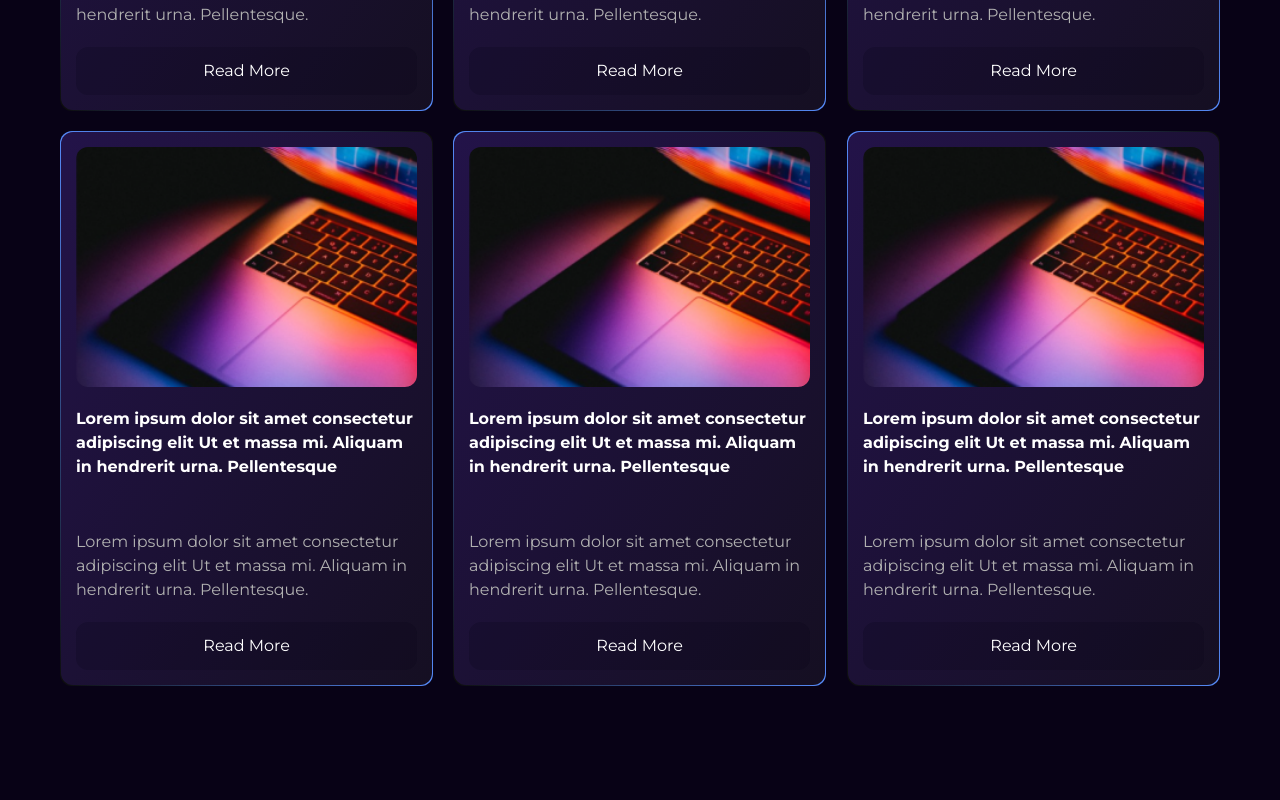
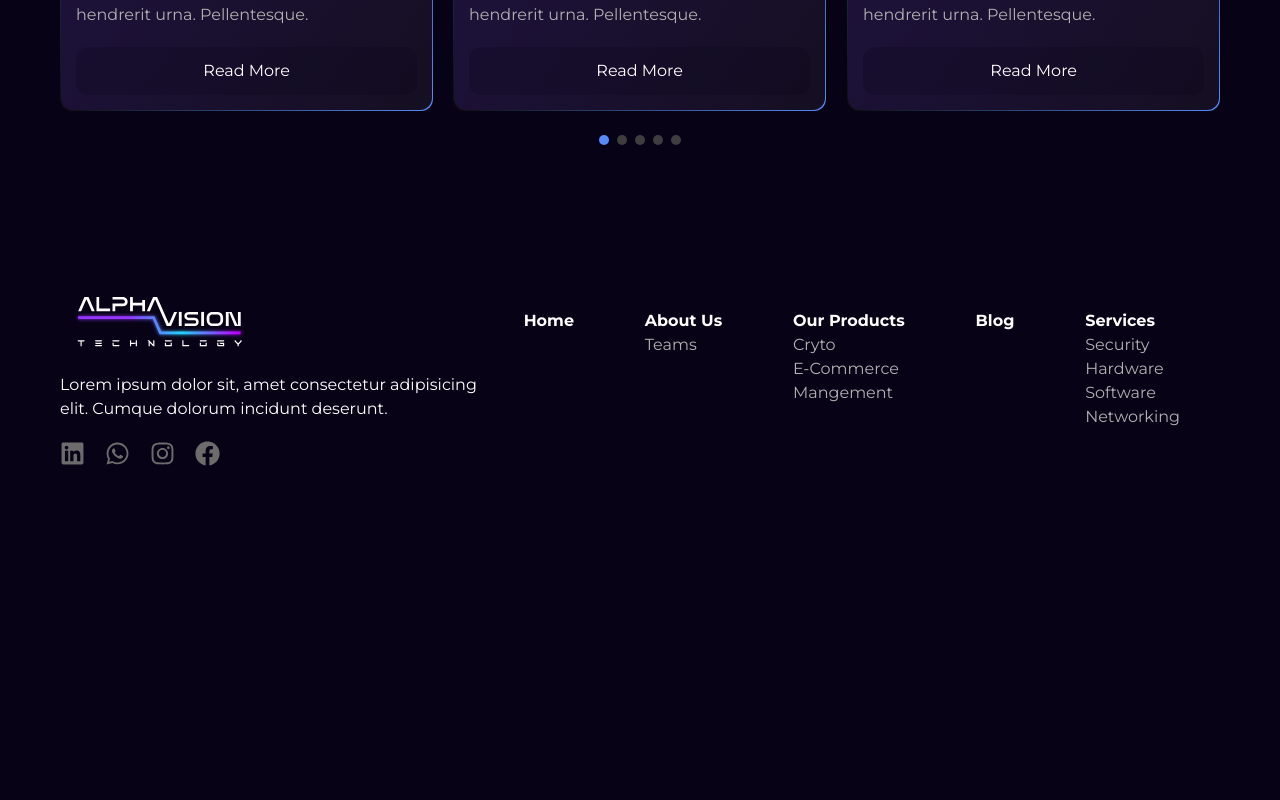
Before and after one commit to ismailjaved-dev/Alpha-Vision-Final, a Next.js app: page /blog in a window 1280 px wide. Shown: the part 1840-2640 px from the top of the page. After the commit the page ends 2338 px from the top, so only its background shows below. Built offline with nearby package versions, Linux system fonts and the light colour scheme.

Commit message:
Final Changes

```diff
--- a/components/forms/contact-form.tsx
+++ b/components/forms/contact-form.tsx
@@ -49,8 +49,8 @@ export default function ContactForm() {
   }
 
   return (
-    <Form {...form}>
-      <form onSubmit={form.handleSubmit(onSubmit)} className="grid grid-cols-2 gap-4">
+    <Form {...form} >
+      <form onSubmit={form.handleSubmit(onSubmit)} className="grid grid-cols-2 gap-4" id="contact-us">
         <FormField
           control={form.control}
           name="name"
--- a/components/sections/blog.tsx
+++ b/components/sections/blog.tsx
@@ -1,6 +1,6 @@
 "use client";
 import Image from "next/image";
-import React,{useEffect} from "react";
+import React,{useState, useEffect} from "react";
 import { Button } from "../ui/button";
 import { usePathname } from "next/navigation";
 import {
@@ -20,6 +20,10 @@ import 'aos/dist/aos.css';
 
 const Blog = () => {
   const pathname = usePathname();
+
+  const [currentPage, setCurrentPage] = useState(1);
+  const [itemsPerPage, setItemsPerPage] = useState(6);
+  const [searchTerm, setSearchTerm] = useState("");
 
   const data = [
     {
@@ -85,9 +89,165 @@ const Blog = () => {
         image: "/blog.png",
       link: "/",
     },
+    {
+      title:
+        "Lorem ipsum dolor sit amet consectetur adipiscing elit Ut et massa mi. Aliquam in hendrerit urna. Pellentesque",
+        desc: "Lorem ipsum dolor sit amet consectetur adipiscing elit Ut et massa mi. Aliquam in hendrerit urna. Pellentesque.",
+        image: "/blog.png",
+        link: "/",
+      },
+      {
+        title:
+        "Lorem ipsum dolor sit amet consectetur adipiscing elit Ut et massa mi. Aliquam in hendrerit urna. Pellentesque",
+        desc: "Lorem ipsum dolor sit amet consectetur adipiscing elit Ut et massa mi. Aliquam in hendrerit urna. Pellentesque.",
+        image: "/blog.png",
+        link: "/",
+      },
+      {
+        title:
+        "Lorem ipsum dolor sit amet consectetur adipiscing elit Ut et massa mi. Aliquam in hendrerit urna. Pellentesque",
+        desc: "Lorem ipsum dolor sit amet consectetur adipiscing elit Ut et massa mi. Aliquam in hendrerit urna. Pellentesque.",
+        image: "/blog.png",
+        link: "/",
+      },
+      {
+        title:
+        "Lorem ipsum dolor sit amet consectetur adipiscing elit Ut et massa mi. Aliquam in hendrerit urna. Pellentesque",
+        desc: "Lorem ipsum dolor sit amet consectetur adipiscing elit Ut et massa mi. Aliquam in hendrerit urna. Pellentesque.",
+        image: "/blog.png",
+        link: "/",
+      },
+      {
+        title:
+        "Lorem ipsum dolor sit amet consectetur adipiscing elit Ut et massa mi. Aliquam in hendrerit urna. Pellentesque",
+        desc: "Lorem ipsum dolor sit amet consectetur adipiscing elit Ut et massa mi. Aliquam in hendrerit urna. Pellentesque.",
+        image: "/blog.png",
+        link: "/",
+      },
+    {
+      title:
+      "Lorem ipsum dolor sit amet consectetur adipiscing elit Ut et massa mi. Aliquam in hendrerit urna. Pellentesque",
+      desc: "Lorem ipsum dolor sit amet consectetur adipiscing elit Ut et massa mi. Aliquam in hendrerit urna. Pellentesque.",
+      image: "/blog.png",
+      link: "/",
+    },
+    {
+      title:
+      "Lorem ipsum dolor sit amet consectetur adipiscing elit Ut et massa mi. Aliquam in hendrerit urna. Pellentesque",
+      desc: "Lorem ipsum dolor sit amet consectetur adipiscing elit Ut et massa mi. Aliquam in hendrerit urna. Pellentesque.",
+      image: "/blog.png",
+      link: "/",
+    },
+    {
+      title:
+      "Lorem ipsum dolor sit amet consectetur adipiscing elit Ut et massa mi. Aliquam in hendrerit urna. Pellentesque",
+      desc: "Lorem ipsum dolor sit amet consectetur adipiscing elit Ut et massa mi. Aliquam in hendrerit urna. Pellentesque.",
+      image: "/blog.png",
+      link: "/",
+    },
+    {
+      title:
+        "Lorem ipsum dolor sit amet consectetur adipiscing elit Ut et massa mi. Aliquam in hendrerit urna. Pellentesque",
+        desc: "Lorem ipsum dolor sit amet consectetur adipiscing elit Ut et massa mi. Aliquam in hendrerit urna. Pellentesque.",
+        image: "/blog.png",
+      link: "/",
+    },
+    {
+      title:
+        "Lorem ipsum dolor sit amet consectetur adipiscing elit Ut et massa mi. Aliquam in hendrerit urna. Pellentesque",
+        desc: "Lorem ipsum dolor sit amet consectetur adipiscing elit Ut et massa mi. Aliquam in hendrerit urna. Pellentesque.",
+        image: "/blog.png",
+        link: "/",
+      },
+      {
+        title:
+        "Lorem ipsum dolor sit amet consectetur adipiscing elit Ut et massa mi. Aliquam in hendrerit urna. Pellentesque",
+        desc: "Lorem ipsum dolor sit amet consectetur adipiscing elit Ut et massa mi. Aliquam in hendrerit urna. Pellentesque.",
+        image: "/blog.png",
+        link: "/",
+      },
+      {
+        title:
+        "Lorem ipsum dolor sit amet consectetur adipiscing elit Ut et massa mi. Aliquam in hendrerit urna. Pellentesque",
+        desc: "Lorem ipsum dolor sit amet consectetur adipiscing elit Ut et massa mi. Aliquam in hendrerit urna. Pellentesque.",
+        image: "/blog.png",
+        link: "/",
+      },
+      {
+        title:
+        "Lorem ipsum dolor sit amet consectetur adipiscing elit Ut et massa mi. Aliquam in hendrerit urna. Pellentesque",
+        desc: "Lorem ipsum dolor sit amet consectetur adipiscing elit Ut et massa mi. Aliquam in hendrerit urna. Pellentesque.",
+        image: "/blog.png",
+        link: "/",
+      },
+      {
+        title:
+        "Lorem ipsum dolor sit amet consectetur adipiscing elit Ut et massa mi. Aliquam in hendrerit urna. Pellentesque",
+        desc: "Lorem ipsum dolor sit amet consectetur adipiscing elit Ut et massa mi. Aliquam in hendrerit urna. Pellentesque.",
+        image: "/blog.png",
+        link: "/",
+      },
+    {
+      title:
+      "Lorem ipsum dolor sit amet consectetur adipiscing elit Ut et massa mi. Aliquam in hendrerit urna. Pellentesque",
+      desc: "Lorem ipsum dolor sit amet consectetur adipiscing elit Ut et massa mi. Aliquam in hendrerit urna. Pellentesque.",
+      image: "/blog.png",
+      link: "/",
+    },
+    {
+      title:
+      "Lorem ipsum dolor sit amet consectetur adipiscing elit Ut et massa mi. Aliquam in hendrerit urna. Pellentesque",
+      desc: "Lorem ipsum dolor sit amet consectetur adipiscing elit Ut et massa mi. Aliquam in hendrerit urna. Pellentesque.",
+      image: "/blog.png",
+      link: "/",
+    },
+    {
+      title:
+      "Lorem ipsum dolor sit amet consectetur adipiscing elit Ut et massa mi. Aliquam in hendrerit urna. Pellentesque",
+      desc: "Lorem ipsum dolor sit amet consectetur adipiscing elit Ut et massa mi. Aliquam in hendrerit urna. Pellentesque.",
+      image: "/blog.png",
+      link: "/",
+    },
+    {
+      title:
+        "Lorem ipsum dolor sit amet consectetur adipiscing elit Ut et massa mi. Aliquam in hendrerit urna. Pellentesque",
+        desc: "Lorem ipsum dolor sit amet consectetur adipiscing elit Ut et massa mi. Aliquam in hendrerit urna. Pellentesque.",
+        image: "/blog.png",
+      link: "/",
+    },
   ];
 
+  const indexOfLastItem = currentPage * itemsPerPage;
+  const indexOfFirstItem = indexOfLastItem - itemsPerPage;
+
   const mapData = pathname == "/" ? data.slice(0, 3) : data;
+
+
+  const currentItems = mapData.slice(indexOfFirstItem, indexOfLastItem);
+  const totalPages = searchTerm == "" ? Math.ceil(mapData.length / itemsPerPage) :
+    Math.ceil(mapData.length / itemsPerPage);
+
+  const handlePageChange = (newPage: number) => {
+    setCurrentPage(newPage);
+  };
+
+
+  const renderPageNumbers = () => {
+    const pageNumbers = [];
+    for (let i = 1; i <= totalPages; i++) {
+      pageNumbers.push(
+        <button
+          key={i}
+          onClick={() => handlePageChange(i)}
+          // className={currentPage === i ? "btn btn-primary" : "btn btn-seconaday"}
+          className={`block w-[10px] h-[10px] rounded-full ${ currentPage == i ? "bg-primary" : "bg-[#3E3E3E]"}`}
+          >
+
+        </button>
+      );
+    }
+    return pageNumbers;
+  };
 
 
   useEffect(() => {
@@ -134,7 +294,7 @@ const Blog = () => {
 
 
       <div className="grid grid-cols-1 lg:grid-cols-3 gap-5 mt-12">
-        {mapData.map((item, index) => (
+        {currentItems.map((item, index) => (
           <div
             className="p-4 flex flex-col gap-5 w-full h-full relative bg-gradient-to-br from-[#568BFA] via-[#0D0D0D] to-[#568BFA] z-10 rounded-xl before:bg-gradient-to-br before:from-[#231349] before:to-[#150F22] before:rounded-xl before:content-[''] before:absolute before:top-[1px] before:left-[1px] before:w-[calc(100%-2px)] before:h-[calc(100%-2px)] before:-z-10"
             key={index} data-aos="flip-right"
@@ -173,6 +333,14 @@ const Blog = () => {
       </div>
 
 
+       {
+        pathname == '/blog' &&
+        <div className="flex justify-center gap-2 my-6">
+          {renderPageNumbers()}
+       </div>
+       }
+
+
       {pathname == "/" && (
         <div className="flex justify-center my-[5rem]">
           <Link href={'/blog'}>
--- a/components/sections/footer.tsx
+++ b/components/sections/footer.tsx
@@ -1,6 +1,7 @@
 import Image from 'next/image'
 import React from 'react'
-import { InstagramIcon, FacebookIcon, LinkedinIcon } from 'lucide-react'
+import { FaWhatsapp } from "react-icons/fa6";
+import { FaLinkedin,FaFacebook, FaInstagram } from "react-icons/fa";
 
 const Footer = () => {
 
@@ -34,10 +35,11 @@ const Footer = () => {
       <div className=''>
         <Image src={'/logo.svg'} width={200} height={100} priority unoptimized alt='' />
         <p className='my-5'>Lorem ipsum dolor sit, amet consectetur adipisicing elit. Cumque dolorum incidunt deserunt.</p>
-        <div className='flex gap-5 text-gray'>
-          <InstagramIcon className='cursor-pointer' />
-          <FacebookIcon className='cursor-pointer' />
-          <LinkedinIcon className='cursor-pointer' />
+        <div className='flex gap-5'>
+        <FaLinkedin size={25} className='cursor-pointer transition text-[#6C6C6C] hover:text-[#fff]' />
+      <FaWhatsapp size={25} className=' cursor-pointer transition text-[#6C6C6C] hover:text-[#fff]'/>
+      <FaInstagram size={25} className='cursor-pointer transition text-[#6C6C6C] hover:text-[#fff]' />
+      <FaFacebook size={25} className='cursor-pointer transition text-[#6C6C6C] hover:text-[#fff]' />
         </div>
       </div>
       <div className='flex flex-col sm:flex-row justify-between gap-5 w-full lg:mt-3'>
--- a/components/sections/servicesContent.tsx
+++ b/components/sections/servicesContent.tsx
@@ -81,7 +81,9 @@ interface ServiceProps {
                         <div className="flex flex-col my-0 lg:my-10 gap-8 items-start textArea" data-aos={`${index % 2 == 0 ? "fade-right" : "fade-left"}`}>
                             <h4 className="text-h4 font-semibold mb-0">{res.title}</h4>
                             <p>{res.desc}</p>
+                            <Link href={'/contact'}>
                             <button className="primaryBtn">Contact Us</button>
+                            </Link>
                         </div>
                         <div className="h-[25rem] w-full relative" data-aos={`${index % 2 == 0 ? "fade-left" : "fade-right"}`}>
                             <Image src={res.img} fill priority alt=""/>
--- a/components/ui/navbar.tsx
+++ b/components/ui/navbar.tsx
@@ -61,7 +61,7 @@ const Navbar = () => {
             </Link>
           ))}
         </div>
-        <Link href={"/contact"}>
+        <Link href={"/contact"} className="px-2">
           {" "}
           <button className="!hidden lg:!flex primaryBtn">Book an Appointment</button>
         </Link>
--- a/package.json
+++ b/package.json
@@ -27,6 +27,7 @@
     "react": "^18",
     "react-dom": "^18",
     "react-hook-form": "^7.51.3",
+    "react-icons": "^5.2.1",
     "swiper": "^11.1.1",
     "tailwind-merge": "^2.2.2",
     "tailwindcss-animate": "^1.0.7",
```
Also changed, not shown: components/sections/contact.tsx (+6 -4 lines), app/page.tsx (line endings or trailing spaces), public/indFlag.png, 1 other file (tests, documents, lock files or other folders).
